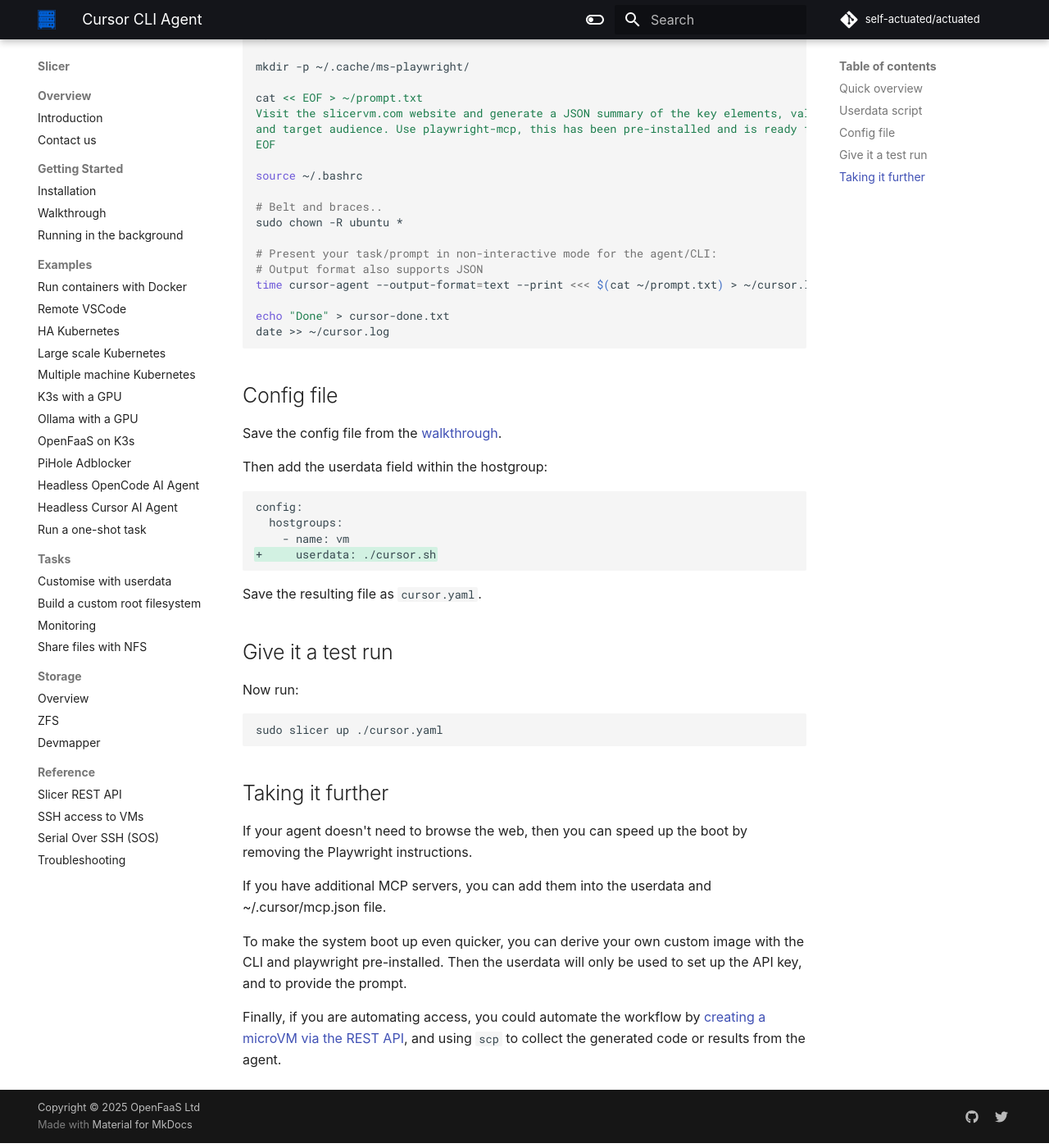
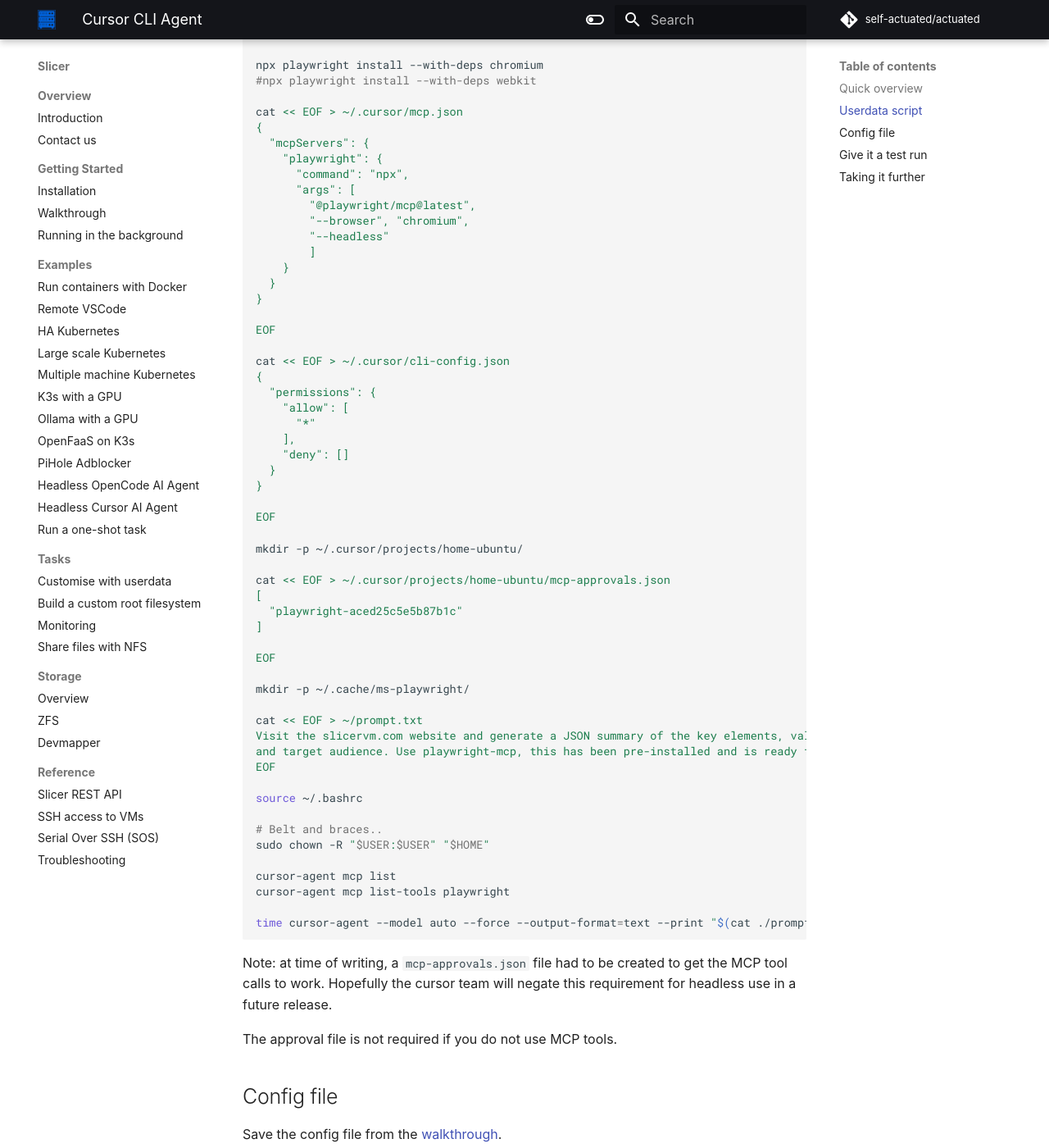
Before and after one commit to slicervm/docs.slicervm.com, an MkDocs documentation site: the page built from docs/examples/cursor-cli-agent.md, in a window 1280 px wide and 1400 px high, scrolled down 1995 px. Shown: the whole window at 82% size. Built offline with MkDocs 1.6.1 and Material for MkDocs 9.7.7, drawn with Linux system fonts in a browser that asks for light colours; some web fonts are replaced; comment, search, counter and statistics services are not loaded; some of the changed text lies outside the part shown.

Commit message:
Minor cursor change
Signed-off-by: Alex Ellis (OpenFaaS Ltd) <alexellis2@gmail.com>

````diff
--- a/docs/examples/cursor-cli-agent.md
+++ b/docs/examples/cursor-cli-agent.md
@@ -8,10 +8,19 @@
 
 * Web scraping, data extraction and analysis
 * Code or content generation
+* Analyze user-submitted content such as code, comments, or documents
 * Image or video conversion
 * Chat bots, and webhook receivers / responders - i.e. from GitHub, GitLab, Discord, Slack, etc.
 
 Running within a microVM means you can run the agent in a secure, isolated environment, and you can easily discard the VM when done.
+
+> Note: Overall, Cursor's CLI has some rough edges, and you may prefer to use [opencode](/examples/opencode-ai-agent), which at time of writing worked better headless and was more polished.
+>
+> The CLI may require an initial interactive session to enable MCP usage and to "trust" the working directory.
+>
+> The CLI can also hang indefinitely after responding to a prompt, even in --print mode.
+>
+> The CLI seems to have no practical way to read a prompt from a file or a stdin pipe, so you have to use `$(cat prompt.txt)` which can end up reading subsequent commands into the prompt.
 
 ## Quick overview
 
@@ -52,7 +61,7 @@
 
 curl https://cursor.com/install -fsS | sudo -E bash
 
-mkdir -p .cursor/
+mkdir -p ~/.cursor/
 
 echo 'export PATH="$HOME/.local/bin:$PATH"' >> ./.bashrc
 
@@ -70,15 +79,39 @@
 
 cat << EOF > ~/.cursor/mcp.json
 {
-    "mcpServers": {
-        "playwright-mcp": {
-            "command": "npx",
-            "args": [
-                "@playwright/mcp@latest"
-            ]
-        }
+  "mcpServers": {
+    "playwright": {
+      "command": "npx",
+      "args": [
+        "@playwright/mcp@latest",
+        "--browser", "chromium",
+        "--headless"
+        ]
     }
+  }
 }
+
+EOF
+
+cat << EOF > ~/.cursor/cli-config.json
+{
+  "permissions": {
+    "allow": [
+      "*"
+    ],
+    "deny": []
+  }
+}
+
+EOF
+
+mkdir -p ~/.cursor/projects/home-ubuntu/
+
+cat << EOF > ~/.cursor/projects/home-ubuntu/mcp-approvals.json
+[
+  "playwright-aced25c5e5b87b1c"
+]
+
 EOF
 
 mkdir -p ~/.cache/ms-playwright/
@@ -91,15 +124,17 @@
 source ~/.bashrc
 
 # Belt and braces..
-sudo chown -R ubuntu *
+sudo chown -R "$USER:$USER" "$HOME"
 
-# Present your task/prompt in non-interactive mode for the agent/CLI:
-# Output format also supports JSON
-time cursor-agent --output-format=text --print <<< $(cat ~/prompt.txt) > ~/cursor.log
+cursor-agent mcp list
+cursor-agent mcp list-tools playwright
 
-echo "Done" > cursor-done.txt
-date >> ~/cursor.log
+time cursor-agent --model auto --force --output-format=text --print "$(cat ./prompt.txt)" > ~/cursor.log
 ```
+
+Note: at time of writing, a `mcp-approvals.json` file had to be created to get the MCP tool calls to work. Hopefully the cursor team will negate this requirement for headless use in a future release.
+
+The approval file is not required if you do not use MCP tools.
 
 ## Config file
 
@@ -126,6 +161,8 @@
 
 ## Taking it further
 
+You can learn more about the [Cursor CLI here](https://docs.cursor.com/en/cli/overview) and its [headless usage here](https://docs.cursor.com/en/cli/headless)
+
 If your agent doesn't need to browse the web, then you can speed up the boot by removing the Playwright instructions.
 
 If you have additional MCP servers, you can add them into the userdata and ~/.cursor/mcp.json file.
````
